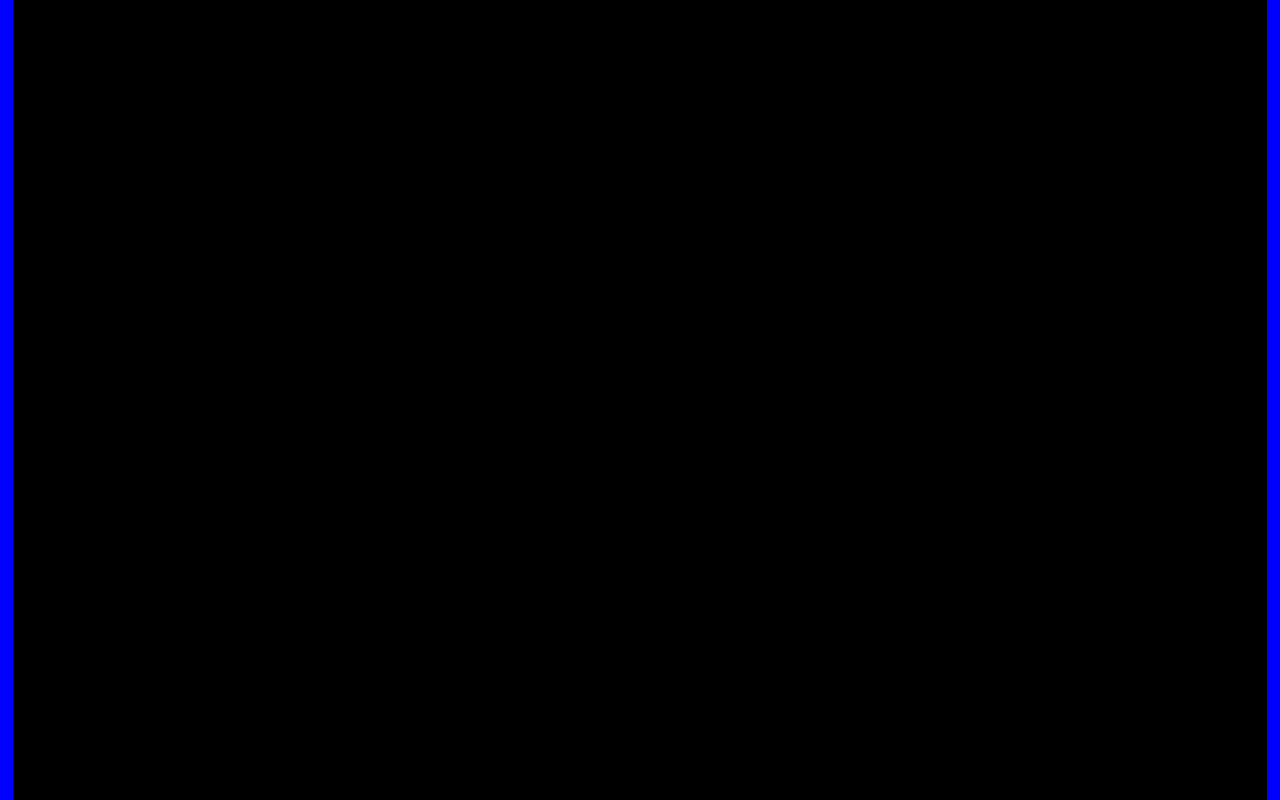
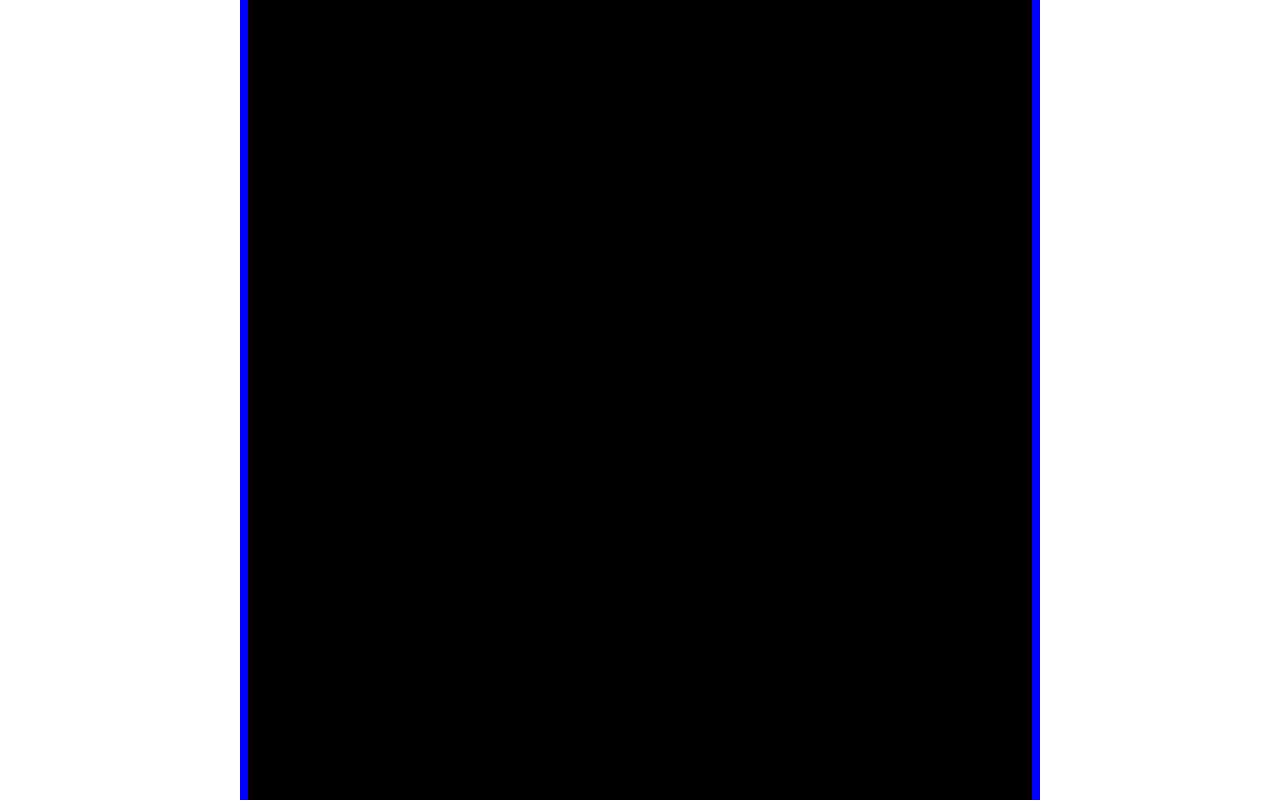
Before and after one commit to matthewleighton/pong, a plain HTML site: page index.html in a window 1280 px wide. Drawn offline with Linux system fonts and the light colour scheme.

Commit message:
Game window is always square and centered

```diff
--- a/assets/css/main.css
+++ b/assets/css/main.css
@@ -6,6 +6,10 @@ body {
 	width: 500px;
 	height: 500px;
 }*/
+
+#container {
+	margin: 0 auto;
+}
 
 .square {
 	background-color: pink;
--- a/assets/js/Game.js
+++ b/assets/js/Game.js
@@ -27,20 +27,18 @@ class Game {
 			d = document,
 			e = d.documentElement,
 			g = d.getElementsByTagName('body')[0],
-			width = w.innerWidth || e.clientWidth || g.clientWidth,
-			height = w.innerHeight || e.clientHeight || g.clientHeight;
-
-		console.log(self);
+			windowWidth = w.innerWidth || e.clientWidth || g.clientWidth,
+			windowHeight = w.innerHeight || e.clientHeight || g.clientHeight;
 
 		var container = document.getElementById(self.container);
 
-		container.style.height = height + 'px';
-		container.style.width = width + 'px';
-
-		console.log(container);
-
-		console.log('width: ' + width);
-		console.log('height: ' + height);
+		if (windowWidth > windowHeight) {
+			container.style.height = windowHeight + 'px';
+			container.style.width = windowHeight + 'px';
+		} else {
+			container.style.height = windowWidth + 'px';
+			container.style.width = windowWidth + 'px';
+		}
 	}
 
 }
```
